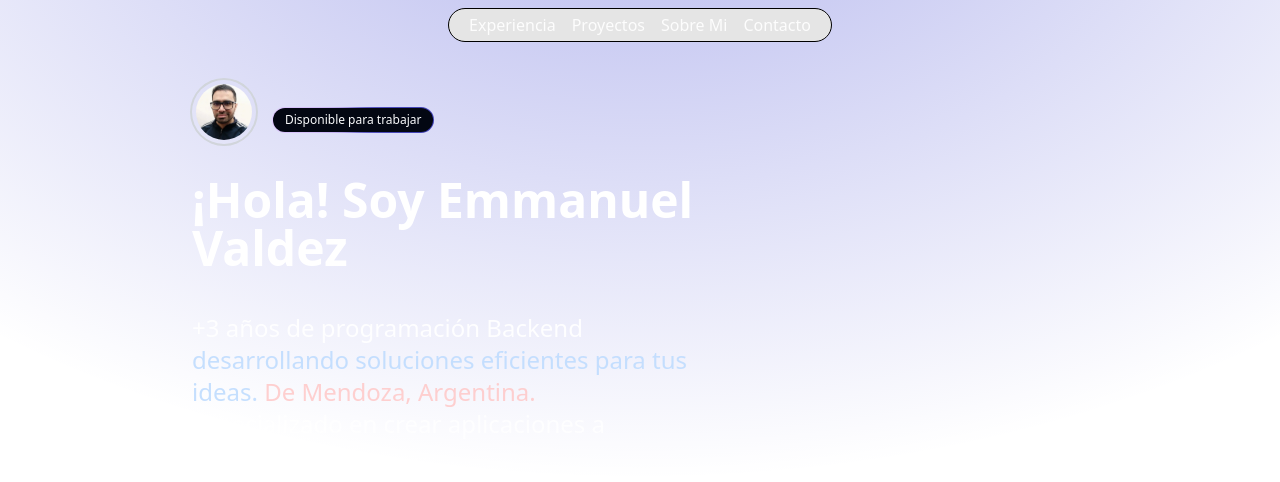
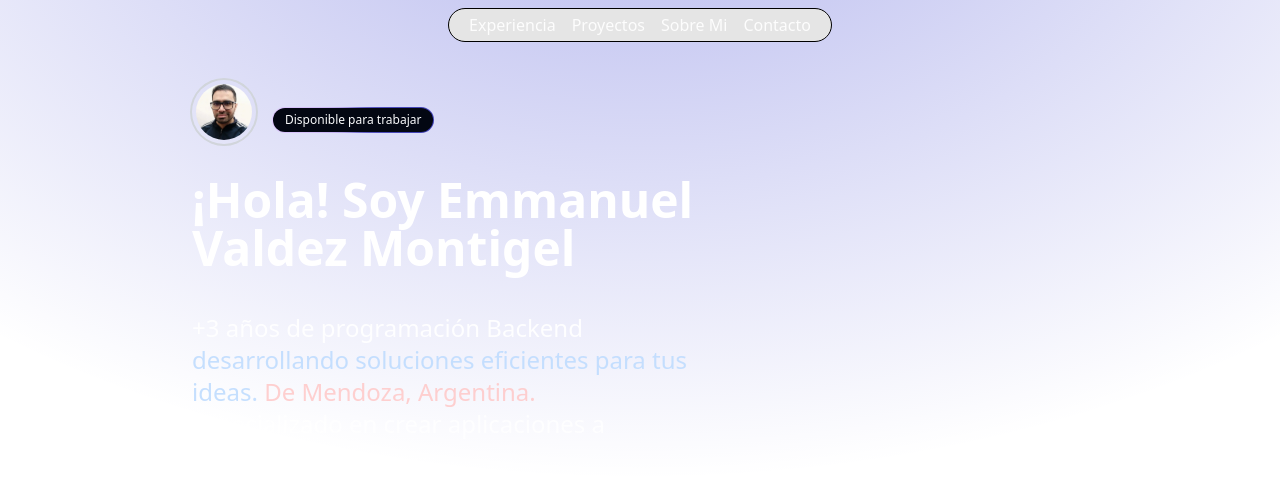
Before and after one commit to Emmanuel-Valdez/portfolioAstro, an Astro site: page / in a window 1280 px wide. Shown: the top 482 px of the page. Built offline with nearby package versions, Linux system fonts and the light colour scheme; Astro itself is replaced by a stand-in of ours.

Commit message:
fixed name

```diff
--- a/src/components/Hero.astro
+++ b/src/components/Hero.astro
@@ -13,7 +13,7 @@ import Avatar from '@/components/Avatar.astro';
   <h1
     class="text-white text-3xl md:text-4xl lg:text-5xl font-bold flex flex-row gap-x-4 pb-6 lg:pb-10"
   >
-    ¡Hola! Soy Emmanuel Valdez
+    ¡Hola! Soy Emmanuel Valdez Montigel
     <a
       href="https://www.linkedin.com/in/evalmondev/"
       class="flex justify-center items-center hover:scale-105 transition"
@@ -22,8 +22,8 @@ import Avatar from '@/components/Avatar.astro';
   </h1>
   <h2 class="text-xl lg:text-2xl text-wrap max-w-[500px]">
     <span>+3 años de programación Backend</span>
-    <span class="text-blue-200/90"
-      > desarrollando soluciones eficientes para tus ideas.</span
+    <span class="text-blue-200/90">
+      desarrollando soluciones eficientes para tus ideas.</span
     >
     <span class="text-red-200/90"> De Mendoza, Argentina.</span><span
       class="opacity-85"
```
